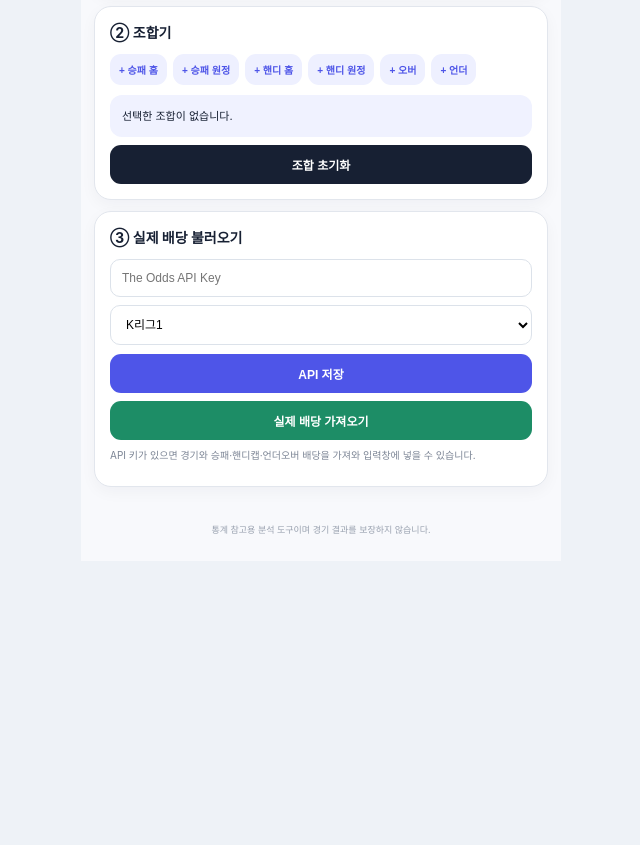
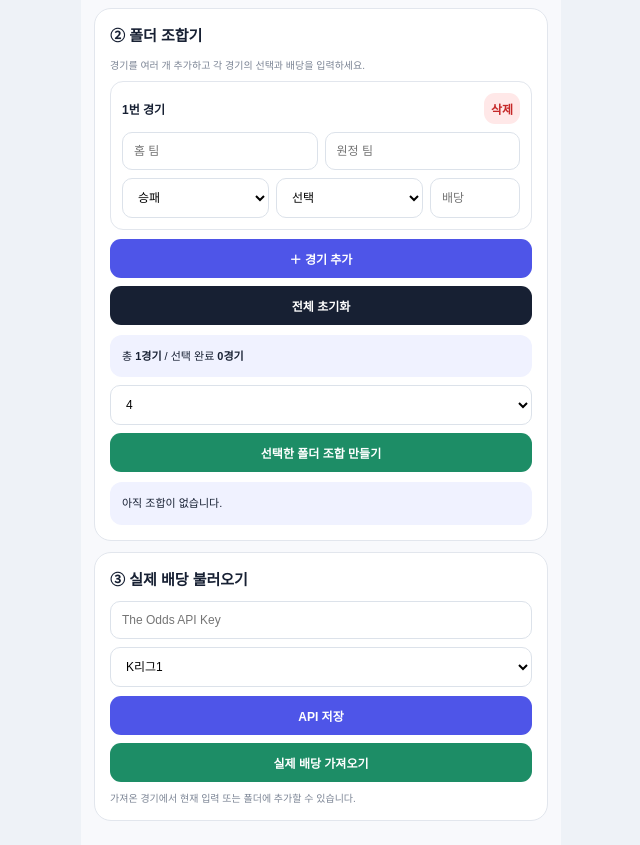
Before and after one commit to cbw377-star/sports-edge, a plain HTML site: page index.html in a window 1280 px wide. Shown: the part 506-1351 px from the top of the page, without its empty margins (319-959 px from the left). Before the commit the page ends 1067 px from the top, so only its background shows below. Drawn offline with Linux system fonts and the light colour scheme.

Commit message:
Add files via upload

```diff
--- a/index.html
+++ b/index.html
@@ -1,53 +1,54 @@
-<!doctype html>
-<html lang="ko">
-<head>
-<meta charset="utf-8"><meta name="viewport" content="width=device-width,initial-scale=1,viewport-fit=cover">
+<!doctype html><html lang="ko"><head>
+<meta charset="utf-8"><meta name="viewport" content="width=device-width,initial-scale=1">
 <meta name="theme-color" content="#172033"><link rel="manifest" href="manifest.webmanifest">
 <title>SPORTS EDGE</title>
 <style>
-*{box-sizing:border-box}body{margin:0;background:#eef2f7;font-family:-apple-system,BlinkMacSystemFont,"Noto Sans KR",sans-serif;color:#172033}
-.app{max-width:480px;margin:auto;min-height:100vh;background:#f8f9fc}.head{background:#172033;color:#fff;padding:20px;border-radius:0 0 25px 25px}
-.logo{display:inline-grid;place-items:center;width:42px;height:42px;border-radius:13px;background:#fff;color:#172033;font-weight:900;margin-right:10px}.title{display:inline-block;vertical-align:top;padding-top:4px;font-weight:900}.sub{display:block;font-size:10px;color:#bdc7d6;margin-top:4px}
-main{padding:13px}.card{background:#fff;border:1px solid #e2e6ed;border-radius:17px;padding:15px;margin-bottom:11px;box-shadow:0 5px 16px #1720330a}h3{font-size:14px;margin:0 0 12px}.grid{display:grid;grid-template-columns:1fr 1fr;gap:8px}
-input,select{width:100%;padding:11px;border:1px solid #dce2ea;border-radius:10px;font-size:12px;background:#fff}button{border:0;border-radius:11px;padding:11px;font-weight:900;font-size:12px}.primary{width:100%;margin-top:9px;background:#4e55e8;color:#fff}.dark{background:#172033;color:#fff;width:100%;margin-top:8px}
-.result{margin-top:10px;background:#f0f2ff;border-radius:12px;padding:12px;font-size:11px;line-height:1.7}.chips{display:flex;gap:6px;flex-wrap:wrap}.chip{background:#eef0ff;color:#4e55e8;padding:8px 9px;font-size:10px}
-.small{font-size:10px;color:#7c8595;line-height:1.5}.bar{height:7px;background:#e9edf3;border-radius:9px;margin:5px 0 8px;overflow:hidden}.fill{height:100%;background:#4e55e8}
-.event{padding:11px 0;border-bottom:1px solid #edf0f4}.event:last-child{border:0}.teams{display:flex;justify-content:space-between;text-align:center;align-items:center;font-size:11px;font-weight:900}.teams div{width:40%}.teams span{width:20%;color:#8a93a2}.odds{font-size:10px;color:#667085;margin-top:7px}
-.status{float:right;background:#21a56f;color:#fff;padding:5px 8px;border-radius:15px;font-size:9px}
-footer{text-align:center;color:#99a1af;font-size:9px;padding:12px 0 25px}
-</style></head>
-<body><div class="app">
-<header class="head"><span class="logo">SE</span><span class="title">SPORTS EDGE</span><span class="status">MOBILE</span><span class="sub">경기 분석 · 배당 분석 · 조합기</span></header>
-<main>
+*{box-sizing:border-box}body{margin:0;background:#eef2f7;font-family:Arial,sans-serif;color:#172033}
+.app{max-width:480px;margin:auto;background:#f8f9fc;min-height:100vh}.head{background:#172033;color:white;padding:20px;border-radius:0 0 25px 25px}
+.logo{display:inline-grid;place-items:center;width:42px;height:42px;background:white;color:#172033;border-radius:13px;font-weight:900;margin-right:10px}.title{font-weight:900;font-size:18px}.sub{display:block;font-size:10px;color:#bdc7d6;margin-top:5px}
+main{padding:13px}.card{background:white;border:1px solid #e2e6ed;border-radius:17px;padding:15px;margin-bottom:11px}
+h3{font-size:15px;margin:0 0 12px}.grid{display:grid;grid-template-columns:1fr 1fr;gap:8px}input,select{width:100%;padding:11px;border:1px solid #dce2ea;border-radius:10px;font-size:12px;background:white}
+button{border:0;border-radius:11px;padding:11px;font-weight:900;font-size:12px}.primary{width:100%;margin-top:9px;background:#4e55e8;color:white}.green{width:100%;margin-top:8px;background:#1d8d66;color:white}.dark{width:100%;margin-top:8px;background:#172033;color:white}
+.result{margin-top:10px;background:#f0f2ff;border-radius:12px;padding:12px;font-size:11px;line-height:1.7}.small{font-size:10px;color:#7c8595}.game{border:1px solid #e2e6ed;border-radius:13px;padding:11px;margin-top:9px}.gh{display:flex;justify-content:space-between;align-items:center;font-weight:900;font-size:12px}.del{background:#ffe8e8;color:#c62828;padding:7px}.two{display:grid;grid-template-columns:1fr 1fr;gap:7px;margin-top:8px}.three{display:grid;grid-template-columns:1fr 1fr 90px;gap:7px;margin-top:8px}.combo{padding:9px 0;border-bottom:1px solid #e7eaf0;font-size:11px}.warn{background:#fff4d6;color:#8a6200;border-radius:10px;padding:9px;font-size:10px;margin-top:8px}.event{padding:11px 0;border-bottom:1px solid #edf0f4}.teams{display:flex;justify-content:space-between;text-align:center;font-weight:900;font-size:11px}.teams>*{width:40%}.teams span{width:20%;color:#8a93a2}
+</style></head><body><div class="app">
+<header class="head"><span class="logo">SE</span><span class="title">SPORTS EDGE</span><span class="sub">경기 분석 · 배당 분석 · 폴더 조합기</span></header><main>
+
 <section class="card"><h3>① 경기 입력</h3><div class="grid">
 <input id="home" placeholder="홈 팀"><input id="away" placeholder="원정 팀">
 <input id="h" type="number" step=".01" placeholder="승패 홈 배당"><input id="a" type="number" step=".01" placeholder="승패 원정 배당">
 <input id="handicap" placeholder="핸디 기준 예: -1.5"><input id="total" placeholder="언오버 기준 예: 2.5">
 <input id="hh" type="number" step=".01" placeholder="핸디 홈 배당"><input id="ha" type="number" step=".01" placeholder="핸디 원정 배당">
-<input id="over" type="number" step=".01" placeholder="오버 배당"><input id="under" type="number" step=".01" placeholder="언더 배당">
-</div><button class="primary" onclick="analyze()">전체 분석</button><div class="result" id="result">배당을 입력하면 자동으로 분석합니다.</div></section>
+<input id="over" type="number" step=".01" placeholder="오버 배당"><input id="under" type="number" step=".01" placeholder="언더 배당"></div>
+<button class="primary" onclick="analyze()">전체 분석</button><div class="result" id="result">배당을 입력하면 자동으로 분석합니다.</div></section>
 
-<section class="card"><h3>② 조합기</h3><div class="chips">
-<button class="chip" onclick="pick('승패 홈','h')">+ 승패 홈</button><button class="chip" onclick="pick('승패 원정','a')">+ 승패 원정</button>
-<button class="chip" onclick="pick('핸디 홈','hh')">+ 핸디 홈</button><button class="chip" onclick="pick('핸디 원정','ha')">+ 핸디 원정</button>
-<button class="chip" onclick="pick('오버','over')">+ 오버</button><button class="chip" onclick="pick('언더','under')">+ 언더</button>
-</div><div class="result" id="combo">선택한 조합이 없습니다.</div><button class="dark" onclick="picks=[];render()">조합 초기화</button></section>
+<section class="card"><h3>② 폴더 조합기</h3><div class="small">경기를 여러 개 추가하고 각 경기의 선택과 배당을 입력하세요.</div>
+<div id="games"></div>
+<button class="primary" onclick="addGame()">＋ 경기 추가</button>
+<button class="dark" onclick="games=[];renderGames();document.getElementById('combos').innerHTML='아직 조합이 없습니다.'">전체 초기화</button>
+<div class="result" id="summary">경기를 추가하세요.</div>
+<select id="n" style="margin-top:8px"><option>2</option><option>3</option><option selected>4</option><option>5</option><option>6</option><option>7</option><option>8</option></select>
+<button class="green" onclick="makeCombos()">선택한 폴더 조합 만들기</button><div class="result" id="combos">아직 조합이 없습니다.</div></section>
 
-<section class="card"><h3>③ 실제 배당 불러오기</h3><input id="api" placeholder="The Odds API Key"><select id="sport" style="margin-top:8px">
-<option value="soccer_korea_k_league_1">K리그1</option><option value="baseball_mlb">MLB</option><option value="basketball_nba">NBA</option><option value="soccer_epl">EPL</option></select>
-<button class="primary" onclick="saveApi()">API 저장</button><button class="dark" style="background:#1d8d66" onclick="getOdds()">실제 배당 가져오기</button>
-<div class="small" style="margin-top:8px">API 키가 있으면 경기와 승패·핸디캡·언더오버 배당을 가져와 입력창에 넣을 수 있습니다.</div><div id="events" style="margin-top:8px"></div></section>
-</main><footer>통계 참고용 분석 도구이며 경기 결과를 보장하지 않습니다.</footer></div>
+<section class="card"><h3>③ 실제 배당 불러오기</h3>
+<input id="api" placeholder="The Odds API Key">
+<select id="sport" style="margin-top:8px">
+<option value="soccer_korea_k_league_1">K리그1</option><option value="soccer_epl">EPL</option><option value="soccer_spain_la_liga">라리가</option><option value="soccer_germany_bundesliga">분데스리가</option><option value="soccer_italy_serie_a">세리에A</option><option value="soccer_france_ligue_one">리그1</option><option value="soccer_netherlands_eredivisie">에레디비시</option><option value="soccer_portugal_primeira_liga">포르투갈 리그</option><option value="soccer_uefa_champs_league">챔피언스리그</option><option value="soccer_uefa_europa_league">유로파리그</option><option value="soccer_uefa_europa_conference_league">컨퍼런스리그</option><option value="soccer_usa_mls">MLS</option><option value="baseball_mlb">MLB</option><option value="basketball_nba">NBA</option></select>
+<button class="primary" onclick="saveApi()">API 저장</button><button class="green" onclick="getOdds()">실제 배당 가져오기</button>
+<div class="small" style="display:block;margin-top:8px">가져온 경기에서 현재 입력 또는 폴더에 추가할 수 있습니다.</div><div id="events"></div></section>
+</main></div>
+
 <script>
-let picks=[];const $=id=>document.getElementById(id);
-if('serviceWorker' in navigator)navigator.serviceWorker.register('sw.js');
-try{let x=JSON.parse(localStorage.getItem('se'));if(x){$('api').value=x.api||'';$('sport').value=x.sport||$('sport').value}}catch(e){}
-function market(a,b){a=+a;b=+b;if(!(a>1&&b>1))return null;let x=1/a,y=1/b,s=x+y;return [x/s*100,y/s*100,(s-1)*100]}
-function line(t,a,b,n1,n2){let m=market(a,b);return m?`<b>${t}</b><br>${n1} <b>${(+a).toFixed(2)}</b> → ${m[0].toFixed(1)}%　${n2} <b>${(+b).toFixed(2)}</b> → ${m[1].toFixed(1)}%<br><span class="small">마진 ${m[2].toFixed(1)}%</span><div class="bar"><div class="fill" style="width:${m[0]}%"></div></div>`:`<b>${t}</b> · 배당 입력 필요`}
-function analyze(){let H=$('home').value||'홈',A=$('away').value||'원정';$('result').innerHTML='<b>'+H+' vs '+A+'</b><br>'+line('승패',$('h').value,$('a').value,H,A)+'<br>'+line('핸디 '+($('handicap').value||''),$('hh').value,$('ha').value,H,A)+'<br>'+line('언더오버 '+($('total').value||''),$('over').value,$('under').value,'오버','언더');render()}
-function pick(name,id){let v=+$ (id).value;if(!(v>1)){alert('먼저 '+name+' 배당을 입력하세요.');return}if(!picks.some(x=>x.id===id))picks.push({name,id,v});render()}
-function render(){if(!picks.length){$('combo').textContent='선택한 조합이 없습니다.';return}let t=picks.reduce((x,y)=>x*y.v,1);$('combo').innerHTML=picks.map((x,i)=>`${i+1}. ${x.name} @ ${x.v.toFixed(2)}`).join('<br>')+'<hr>조합배당 <b>'+t.toFixed(2)+'</b><br>단순 역수 기준 암시확률 <b>'+(100/t).toFixed(1)+'%</b>'}
-function saveApi(){localStorage.setItem('se',JSON.stringify({api:$('api').value.trim(),sport:$('sport').value}));alert('저장했습니다.')}
-async function getOdds(){let k=$('api').value.trim();if(!k){alert('API Key를 입력하세요.');return}$('events').innerHTML='<div class="small">배당을 가져오는 중...</div>';try{let u=`https://api.the-odds-api.com/v4/sports/${encodeURIComponent($('sport').value)}/odds/?apiKey=${encodeURIComponent(k)}&regions=us&markets=h2h,spreads,totals&oddsFormat=decimal`;let r=await fetch(u);if(!r.ok)throw Error('HTTP '+r.status);let d=await r.json();window.ev=d;$('events').innerHTML=d.slice(0,10).map((e,i)=>`<div class="event"><div class="teams"><div>${e.home_team}</div><span>VS</span><div>${e.away_team}</div></div><div class="odds">${new Date(e.commence_time).toLocaleString('ko-KR')}</div><button class="primary" onclick="use(${i})">이 경기 입력</button></div>`).join('')||'경기가 없습니다.'}catch(e){$('events').innerHTML='<div class="small">API 오류: '+e.message+'</div>'}}
-function use(i){let e=window.ev[i];$('home').value=e.home_team;$('away').value=e.away_team;let h,s,t;for(let b of e.bookmakers||[])for(let m of b.markets||[]){if(m.key==='h2h'&&!h)h=m;if(m.key==='spreads'&&!s)s=m;if(m.key==='totals'&&!t)t=m}let f=(m,n)=>m?.outcomes?.find(o=>o.name===n);let H=f(h,e.home_team),A=f(h,e.away_team),HH=f(s,e.home_team),HA=f(s,e.away_team),O=t?.outcomes?.find(o=>o.name==='Over'),U=t?.outcomes?.find(o=>o.name==='Under');if(H)$('h').value=H.price;if(A)$('a').value=A.price;if(HH)$('hh').value=HH.price;if(HA)$('ha').value=HA.price;if(O){$('over').value=O.price;$('total').value=O.point}if(U)$('under').value=U.price;analyze();scrollTo({top:0,behavior:'smooth'})}
+let games=[],gid=0;const $=x=>document.getElementById(x);
+function analyze(){let H=$('home').value||'홈',A=$('away').value||'원정';$('result').innerHTML='<b>'+H+' vs '+A+'</b><br>승패 '+p($('h').value,$('a').value,H,A)+'<br>핸디 '+p($('hh').value,$('ha').value,H,A)+'<br>언오버 '+p($('over').value,$('under').value,'오버','언더')}
+function p(a,b,x,y){a=+a;b=+b;if(!(a>1&&b>1))return '배당 입력 필요';let s=1/a+1/b;return x+' '+a.toFixed(2)+' → '+(100/a/s).toFixed(1)+'% / '+y+' '+b.toFixed(2)+' → '+(100/b/s).toFixed(1)+'%'}
+function addGame(d={}){games.push({id:++gid,home:d.home||'',away:d.away||'',pick:d.pick||'',odds:d.odds||''});renderGames()}
+function renderGames(){let b=$('games');b.innerHTML=games.map((g,i)=>'<div class="game"><div class="gh"><span>'+(i+1)+'번 경기</span><button class="del" onclick="games=games.filter(x=>x.id!='+g.id+');renderGames()">삭제</button></div><div class="two"><input value="'+e(g.home)+'" placeholder="홈 팀" oninput="games['+i+'].home=this.value"><input value="'+e(g.away)+'" placeholder="원정 팀" oninput="games['+i+'].away=this.value"></div><div class="three"><select onchange="games['+i+'].type=this.value"><option>승패</option><option>핸디</option><option>언오버</option></select><select onchange="games['+i+'].pick=this.value;summary()"><option value="">선택</option><option>'+e(g.home||'홈')+' 승</option><option>'+e(g.away||'원정')+' 승</option><option>오버</option><option>언더</option></select><input type="number" step=".01" value="'+e(g.odds)+'" placeholder="배당" oninput="games['+i+'].odds=this.value;summary()"></div></div>').join('');summary()}
+function e(x){return String(x||'').replace(/&/g,'&amp;').replace(/"/g,'&quot;').replace(/</g,'&lt;').replace(/>/g,'&gt;')}
+function summary(){let v=games.filter(g=>g.pick&&+g.odds>1);$('summary').innerHTML='총 <b>'+games.length+'경기</b> / 선택 완료 <b>'+v.length+'경기</b>'+(v.length?'<br>'+v.map(g=>e(g.pick)+' @ <b>'+ (+g.odds).toFixed(2)+'</b>').join('<br>'):'')}
+function makeCombos(){let k=+$('n').value,v=games.filter(g=>g.pick&&+g.odds>1);if(v.length<k){$('combos').innerHTML='<div class="warn">'+k+'폴더에는 최소 '+k+'경기가 필요합니다.</div>';return}let out=[];function f(s,a){if(a.length==k){out.push(a.slice());return}for(let i=s;i<=v.length-(k-a.length);i++){a.push(v[i]);f(i+1,a);a.pop()}}f(0,[]);$('combos').innerHTML='<b>'+k+'폴더 조합 '+out.length+'개</b>'+out.slice(0,30).map((c,i)=>{let t=c.reduce((z,g)=>z*+g.odds,1);return '<div class="combo"><b>'+(i+1)+'.</b> '+c.map(g=>e(g.pick)).join(' + ')+'<br>총배당 <b>'+t.toFixed(2)+'배</b> · 단순 역수 '+(100/t).toFixed(1)+'%</div>'}).join('')+(out.length>30?'<div class="small">처음 30개만 표시합니다.</div>':'')}
+function saveApi(){localStorage.setItem('se',JSON.stringify({api:$('api').value.trim(),sport:$('sport').value}));alert('API를 저장했습니다.')}
+async function getOdds(){let k=$('api').value.trim();if(!k){alert('API Key를 입력하세요.');return}$('events').innerHTML='가져오는 중...';try{let u='https://api.the-odds-api.com/v4/sports/'+encodeURIComponent($('sport').value)+'/odds/?apiKey='+encodeURIComponent(k)+'&regions=us&markets=h2h,spreads,totals&oddsFormat=decimal';let r=await fetch(u);if(!r.ok)throw Error('HTTP '+r.status);let d=await r.json();window.ev=d;$('events').innerHTML=d.slice(0,15).map((x,i)=>'<div class="event"><div class="teams"><div>'+e(x.home_team)+'</div><span>VS</span><div>'+e(x.away_team)+'</div></div><button class="primary" onclick="use('+i+')">현재 경기 입력</button><button class="dark" onclick="addApi('+i+')">폴더에 추가</button></div>').join('')||'경기가 없습니다.'}catch(x){$('events').innerHTML='<div class="warn">API 오류: '+e(x.message)+'</div>'}}
+function use(i){let x=ev[i];$('home').value=x.home_team;$('away').value=x.away_team;analyze();scrollTo(0,0)}
+function addApi(i){let x=ev[i];addGame({home:x.home_team,away:x.away_team});document.getElementById('games').scrollIntoView({behavior:'smooth'})}
+addGame();
 </script></body></html>
```
